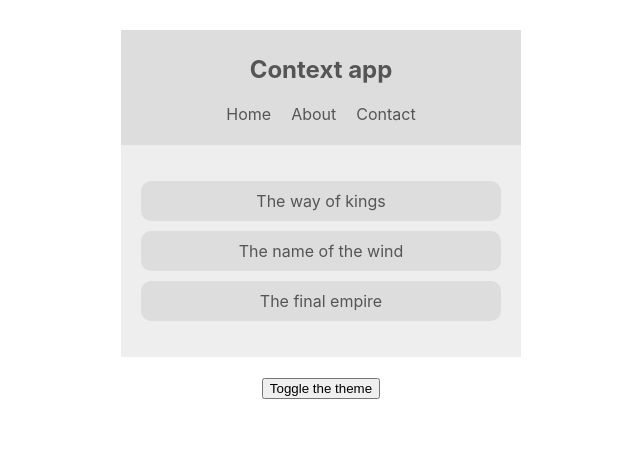
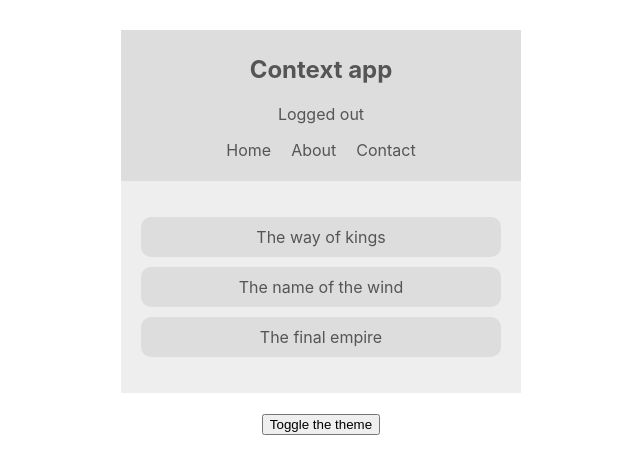
Before and after one commit to Kayque-Goncalves/Reading-list-react, a React (Create React App) app in the folder reading-list/: page / in a window 1280 px wide. Shown: the top 474 px of the page, without its empty margins (319-959 px from the left). Built offline with nearby package versions, Linux system fonts and the light colour scheme.

Commit message:
add Authentication context

```diff
--- a/reading-list/src/App.js
+++ b/reading-list/src/App.js
@@ -3,14 +3,17 @@
 import Booklist from './components/Booklist'
 import ThemeToggle from './components/ThemeToggle'
 import ThemeContextProvider from './contexts/ThemeContext'
+import AuthContextProvider from './contexts/AuthContext'
 
 function App() {
   return (
     <div className="App">
       <ThemeContextProvider>
-        <Navbar />
-        <Booklist />
-        <ThemeToggle />
+        <AuthContextProvider>
+          <Navbar />
+          <Booklist />
+          <ThemeToggle />
+        </AuthContextProvider>
       </ThemeContextProvider>
     </div>
   )
--- a/reading-list/src/components/Booklist.js
+++ b/reading-list/src/components/Booklist.js
@@ -2,10 +2,10 @@
 import { ThemeContext } from '../contexts/ThemeContext'
 
 class Booklist extends Component {
-    static contextType = ThemeContext
-
     render() {
-        const { isLightTheme, light, dark } = this.context
+        return (
+            <ThemeContext.Consumer>{(context) => {
+                const { isLightTheme, light, dark } = context
                 const theme = isLightTheme ? light : dark
 
                 return (
@@ -17,6 +17,8 @@
                         </ul>
                     </div>
                 )
+            }}</ThemeContext.Consumer>
+         )
     }
 }
 
--- a/reading-list/src/components/Navbar.js
+++ b/reading-list/src/components/Navbar.js
@@ -1,4 +1,5 @@
 import React, { Component } from 'react'
+import { AuthContext } from '../contexts/AuthContext'
 import { ThemeContext } from '../contexts/ThemeContext'
 
 class Navbar extends Component {
@@ -7,9 +8,12 @@
     render() {
         // Retorna o componente.
         return (
-            <ThemeContext.Consumer>{(context) => {
+            <AuthContext.Consumer>{(authContext) => (
+                <ThemeContext.Consumer>{(themeContext) => {
+
+                    const { isAuthenticated, toggleAuth } = authContext
                     // Desestrutura as propriedades do contexto.
-                const { isLightTheme, light, dark } = context
+                    const { isLightTheme, light, dark } = themeContext
                     // Define qual tema estara ativo com base no estado de isLightTheme.
                     const theme = isLightTheme ? light : dark
 
@@ -17,6 +21,9 @@
                         // Define as propriedades dentro do estilo dinamicamente para ficar de acordo com o tema.
                         <nav style={{ background: theme.ui, color: theme.syntax }}>
                             <h1> Context app </h1>
+                            <div onClick={ toggleAuth }>
+                                { isAuthenticated ? 'Logged in' : 'Logged out' }
+                            </div>
                             <ul>
                                 <li> Home </li>
                                 <li> About </li>
@@ -26,6 +33,8 @@
                     )
                 }}
                 </ThemeContext.Consumer>
+            )}
+            </AuthContext.Consumer>
          )
     }
 }
--- /dev/null
+++ b/reading-list/src/contexts/AuthContext.js
@@ -0,0 +1,23 @@
+import React, { Component, createContext } from 'react'
+
+export const AuthContext = createContext()
+
+class AuthContextProvider extends Component {
+    state = {
+        isAuthenticated: false,
+    }
+
+    toggleAuth = () => {
+        this.setState({ isAuthenticated: !this.state.isAuthenticated })
+    }
+
+    render() {
+        return (
+            <AuthContext.Provider value={{...this.state, toggleAuth: this.toggleAuth }}>
+                { this.props.children }
+            </AuthContext.Provider>
+         )
+    }
+}
+
+export default AuthContextProvider
```
Lines whose indentation alone changed are shown as unchanged.
